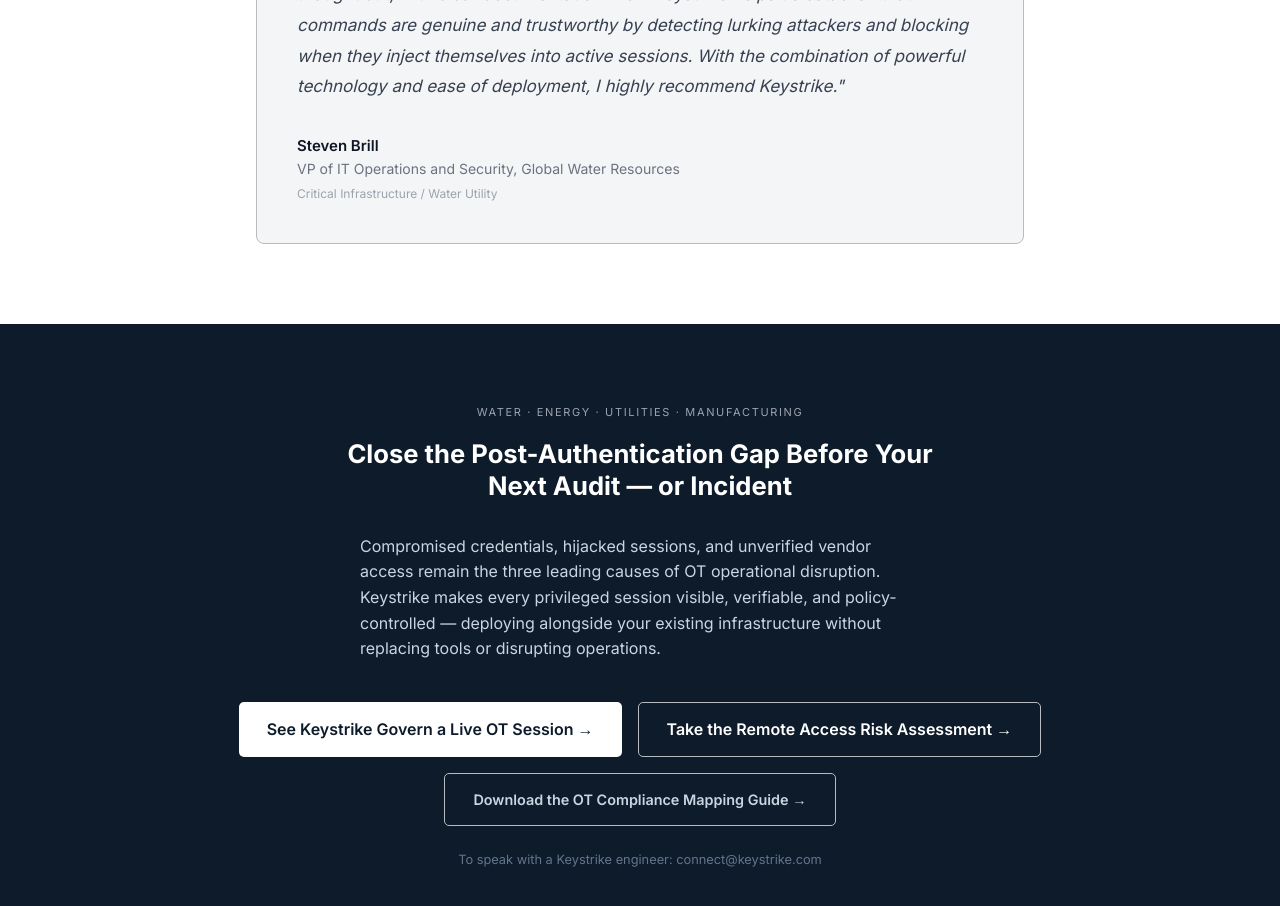
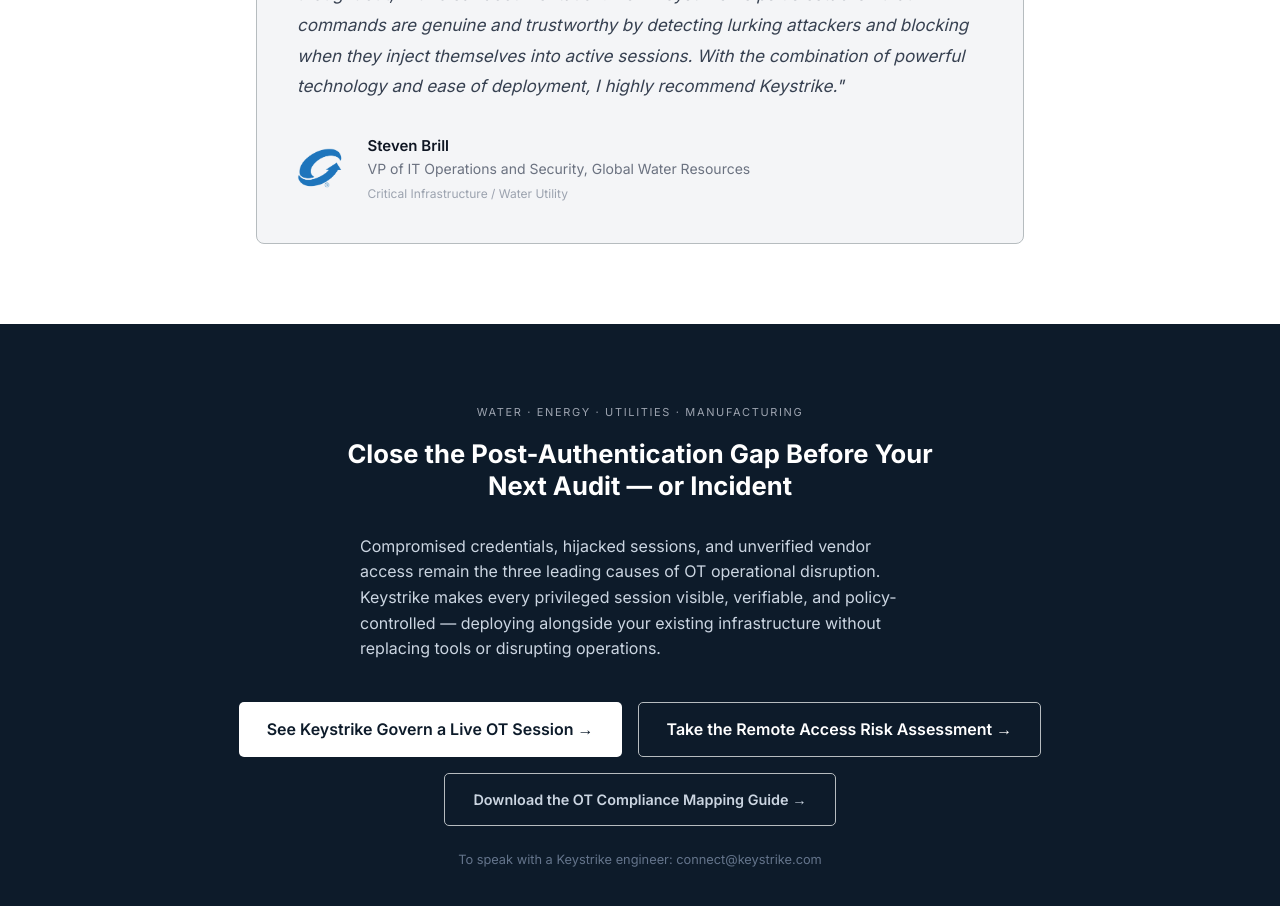
Before and after one commit to RiaanPhoenix/Keystrike-Web, a Next.js app: page /solutions/manufacturing in a window 1280 px wide. Shown: the part 8080-8986 px from the top of the page. Built offline with nearby package versions, Linux system fonts and the light colour scheme.

Commit message:
Manufacturing page: add Global Water Resources logo to testimonial

```diff
--- a/src/app/solutions/manufacturing/page.tsx
+++ b/src/app/solutions/manufacturing/page.tsx
@@ -680,10 +680,17 @@
             <blockquote className="text-[17px] text-[#374151] italic leading-[1.8] mb-8">
               "In about 20 minutes, I had Keystrike up and running. The deployment is simple, well thought out, with clear documentation. Now Keystrike helps us establish that commands are genuine and trustworthy by detecting lurking attackers and blocking when they inject themselves into active sessions. With the combination of powerful technology and ease of deployment, I highly recommend Keystrike."
             </blockquote>
-            <div>
-              <div className="text-[15px] font-semibold text-[#0F1623]">Steven Brill</div>
-              <div className="text-[14px] text-[#6B7280]">VP of IT Operations and Security, Global Water Resources</div>
-              <div className="text-[12px] text-[#9CA3AF] mt-1">Critical Infrastructure / Water Utility</div>
+            <div className="flex items-center gap-6">
+              <img
+                src="/logos/gwr-logo.png"
+                alt="Global Water Resources"
+                className="h-10 w-auto object-contain"
+              />
+              <div>
+                <div className="text-[15px] font-semibold text-[#0F1623]">Steven Brill</div>
+                <div className="text-[14px] text-[#6B7280]">VP of IT Operations and Security, Global Water Resources</div>
+                <div className="text-[12px] text-[#9CA3AF] mt-1">Critical Infrastructure / Water Utility</div>
+              </div>
             </div>
           </div>
         </div>
```
Also changed, not shown: public/logos/gwr-logo.png (added).
